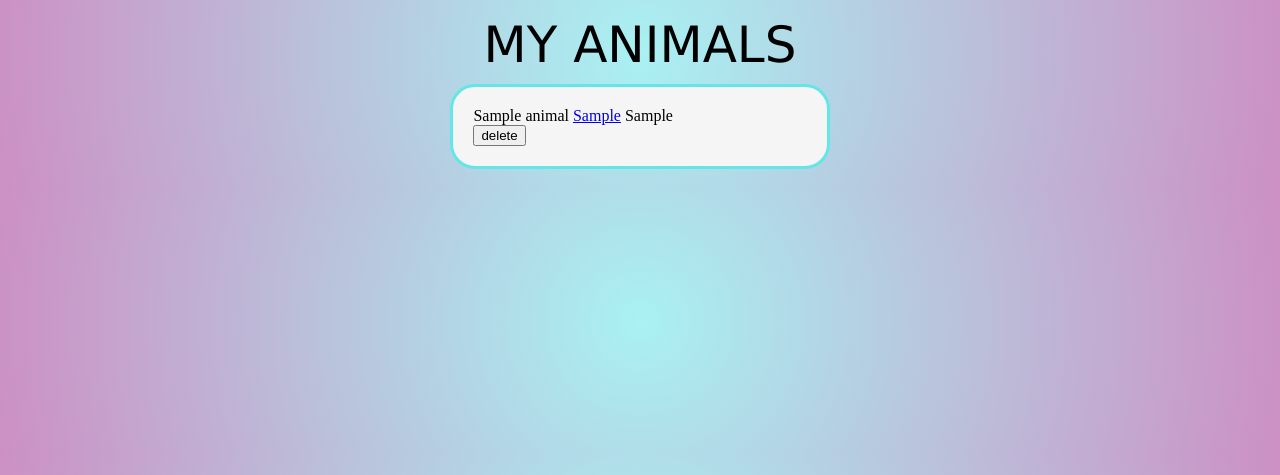
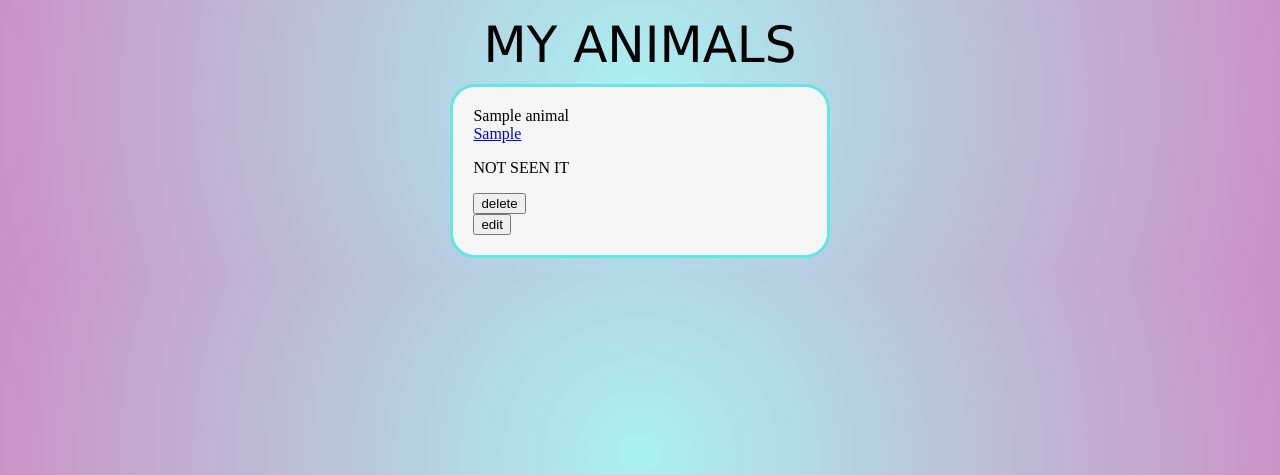
Before and after one commit to kellyrawstron/animal_bucketlist_project, a Flask app: page /breeds in a window 1280 px wide. Shown: the part 80-555 px from the top of the page. Run offline with Flask 2, Linux system fonts and the light colour scheme; a database or web service that is not in the repository returns one stand-in record (values such as "Sample title"); some libraries are stand-ins or nearby versions.

Commit message:
changed the edit route and fixed some bugs in links on animal

```diff
--- a/console.py
+++ b/console.py
@@ -21,6 +21,12 @@ animal_repository.save(animal2)
 animal3 = Animal('Bird')
 animal_repository.save(animal3)
 
+animal4 = Animal('Fish')
+animal_repository.save(animal4)
+
+animal5 = Animal('Rabbit')
+animal_repository.save(animal5)
+
 animal_repository.select_all()
 
 
--- a/templates/base.html
+++ b/templates/base.html
@@ -22,6 +22,8 @@
 
         <li><a href="/breeds/new">Add Animal</a></li>
 
+
+
         <hr>
 
 
--- a/templates/breeds/index.html
+++ b/templates/breeds/index.html
@@ -10,13 +10,32 @@
 <div class="container">
     <div class="box">
 {{breed.animal.animal_name}}
+<br>
 <a href="/breeds/{{breed.id}}">{{breed.breed_kind}}</a>
-{{breed.breed_seen}}
+<!-- {{breed.breed_seen}} -->
 
-<form action="/breeds/{{breed.id}}/delete" method="POST">
-    <button type="submit" name="send" value="delete"> delete </button>
-</form>
+
+
+{% if breed.breed_seen == True %}
+     <p> SEEN IT YAYYYY</p>
+     {% else %}
+     <p> NOT SEEN IT</p>
+    {% endif %}
+
+
+    <form action="/breeds/{{breed.id}}/delete" method="POST">
+        <button type="submit" name="send" value="delete"> delete </button>
+    </form>
+
+
+    <a href="/breeds/{{breed.id}}/edit"> <button type="submit" name="send" value="edit"> edit </button></a>
+    <!-- <button type="submit" name="send" value="edit"> edit </button> -->
+
+
+
     </div>
 </div>
+
+
 {% endfor %}
 {% endblock %}
--- a/templates/breeds/new.html
+++ b/templates/breeds/new.html
@@ -23,6 +23,12 @@
         <input type="text" id="breed_kind" name="breed_kind" placeholder="Name of breed" required autofocus>
     </div>
 
+
+    <!-- <div>
+        <label for="breed_kind">Breed</label>
+        <input type="text" id="breed_kind" name="breed_kind" placeholder="Name of breed" required autofocus>
+    </div> -->
+
     <div>
         <label for="breed_seen">Have you seen this breed?</label>
         <select name="breed_seen" id="breed_seen">
```
Also changed, not shown: templates/breeds/show.html (+11 -2 lines), models/breed.py (line endings or trailing spaces).
